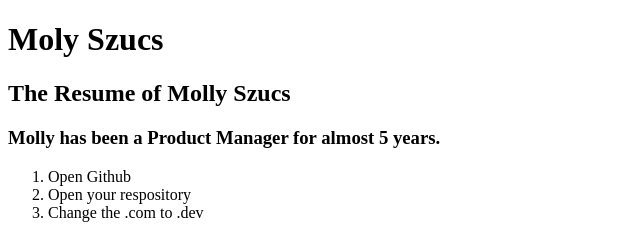
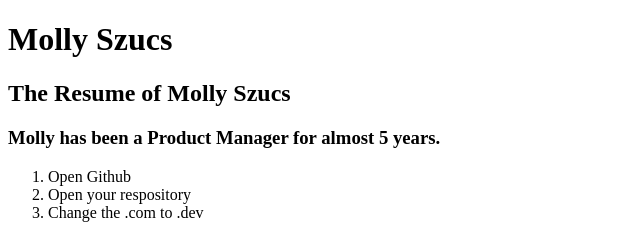
Before and after one commit to molszucs/mollyszucsPS, a plain HTML site: page index.html in a window 1280 px wide. Shown: the top 235 px of the page, 0-640 px from the left. Drawn offline with Linux system fonts and the light colour scheme.

Commit message:
Second HTML Push

```diff
--- a/index.html
+++ b/index.html
@@ -14,7 +14,7 @@
 </head>
 
 <body>
-    <h1>Moly Szucs</h1>
+    <h1>Molly Szucs</h1>
     <h2>The Resume of Molly Szucs</h2>
     <h3>Molly has been a Product Manager for almost 5 years. </h3>
 
```
